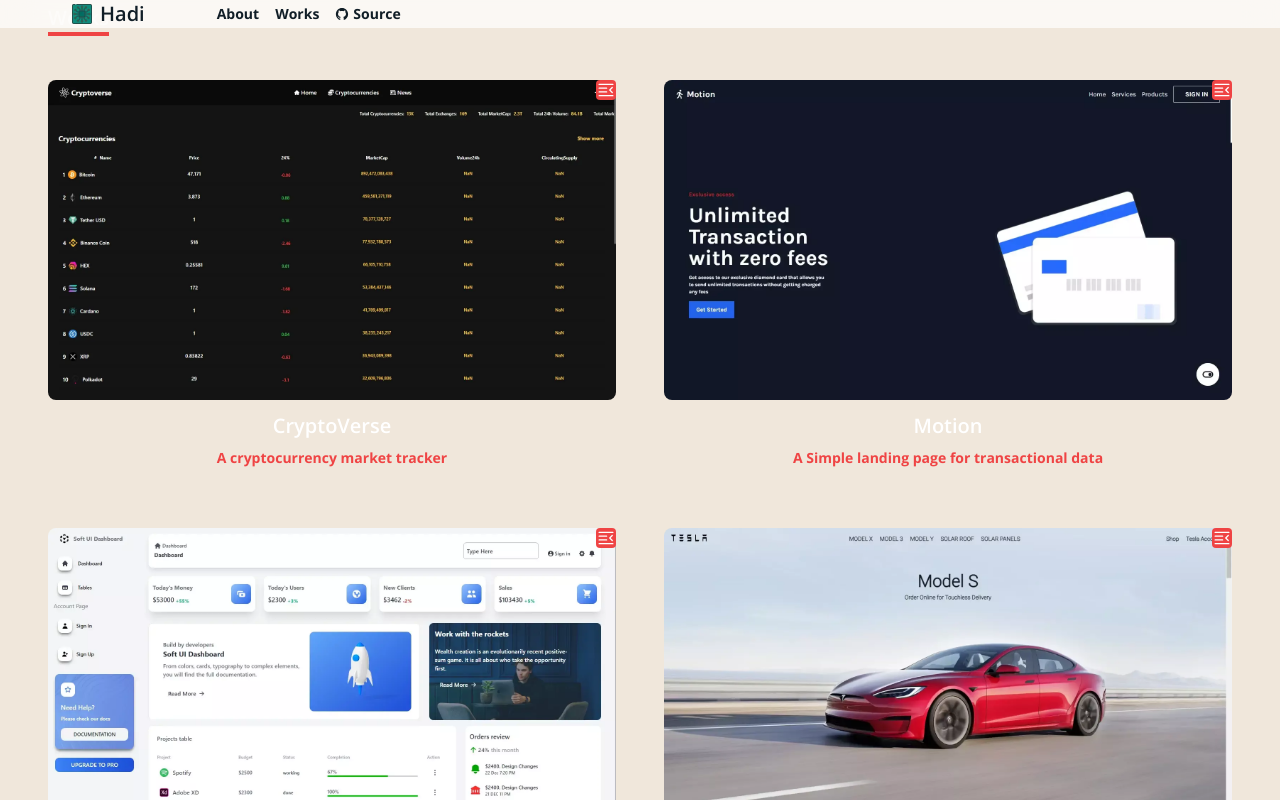
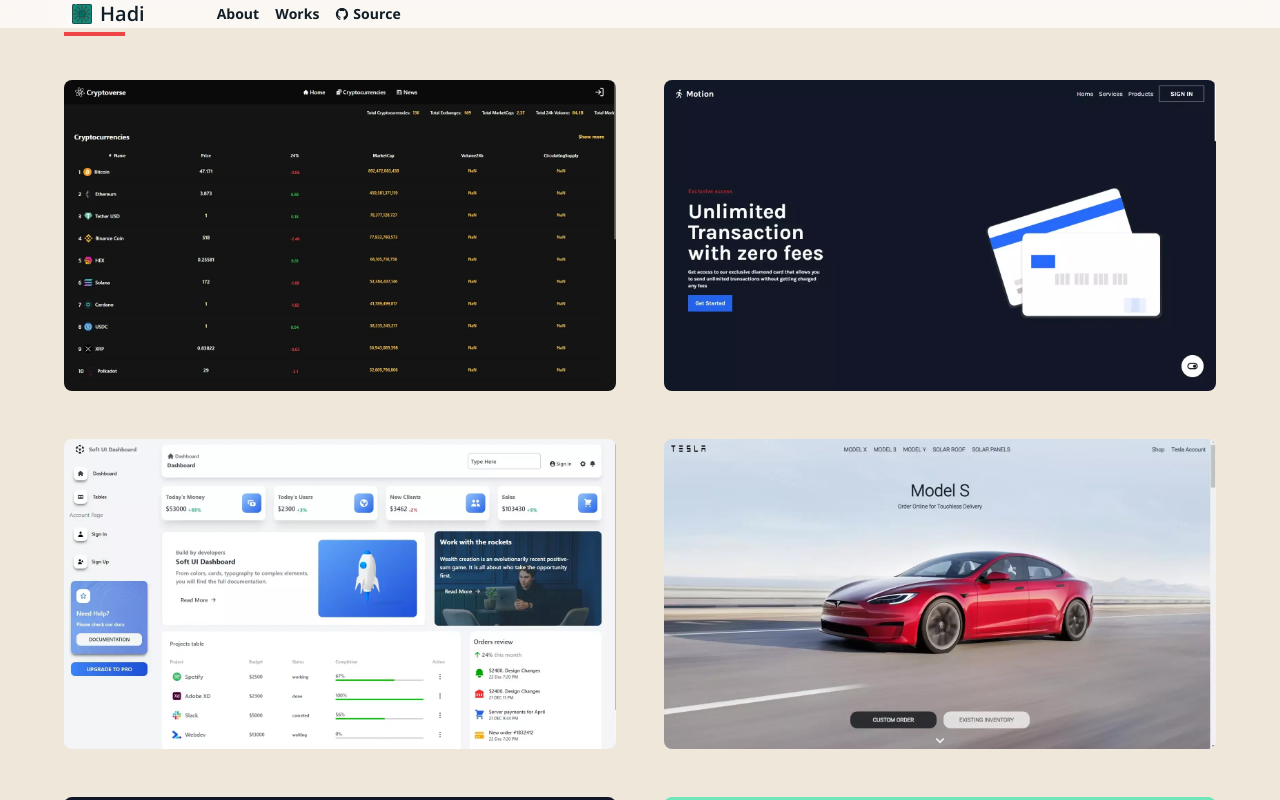
Before and after one commit to hadi21k/portfolio, a React (Vite) app: page /works in a window 1280 px wide. Shown: the top 800 px of the page. Built offline with nearby package versions, Linux system fonts and the light colour scheme.

Commit message:
Use map method to display the work components

```diff
--- a/src/App.jsx
+++ b/src/App.jsx
@@ -10,7 +10,11 @@
   const location = useLocation();
   const darkMode = useSelector((state) => state.data.darkMode);
   return (
-    <div className={`${darkMode ? "dark" : ""} openSans`}>
+    <div
+      className={`${
+        localStorage.getItem("darkMode") === "true" ? "dark" : ""
+      } openSans`}
+    >
       <NavBar />
       <AnimatePresence exitBeforeEnter>
         <Routes location={location} key={location.key}>
--- a/src/Components/NavBar.jsx
+++ b/src/Components/NavBar.jsx
@@ -9,7 +9,6 @@
 import { Link } from "react-router-dom";
 import { useLocation } from "react-router-dom";
 const NavBar = () => {
-  const location = useLocation();
   const [bg, setBg] = useState("dark:navbarBg bg-white");
   const divRef = useRef();
   const dispatch = useDispatch();
@@ -75,16 +74,22 @@
               transition={{ duration: 0.2, ease: "easeInOut" }}
               className="mode"
             >
-              {darkMode ? (
+              {localStorage.getItem("darkMode") === "true" ? (
                 <div
-                  onClick={() => dispatch(setDarkMode())}
+                  onClick={() => {
+                    dispatch(setDarkMode());
+                    localStorage.setItem("darkMode", "false");
+                  }}
                   className="w-[40px] h-[40px] grid cursor-pointer place-items-center rounded-lg btnBg"
                 >
                   <SunIcon className="w-[20px] h-[20px]" />
                 </div>
               ) : (
                 <div
-                  onClick={() => dispatch(setDarkMode())}
+                  onClick={() => {
+                    dispatch(setDarkMode());
+                    localStorage.setItem("darkMode", "true");
+                  }}
                   className="w-[40px] cursor-pointer h-[40px] grid place-items-center bg-purple-800 text-white transition-all duration-500 rounded-lg"
                 >
                   <MoonIcon className="w-[20px] h-[20px]" />
--- a/src/Components/Works/WorkPage.jsx
+++ b/src/Components/Works/WorkPage.jsx
@@ -1,15 +1,6 @@
 import { motion } from "framer-motion";
-import { useSelector } from "react-redux";
 import WorkSection from "./WorkSection";
-import motionImage from "../../Assets/motion.webp";
-import dashboardImage from "../../Assets/dashboard.webp";
-import teslaCloneImage from "../../Assets/teslaClone.webp";
-import cryptoImage from "../../Assets/cryptoMarket.webp";
-import pomodoroImage from "../../Assets/pomodoroTimer.webp";
-import cryptoVerse from "../../Assets/cryptoverse .webp";
-
 const WorkPage = () => {
-  const worksData = useSelector((state) => state.data.works);
   return (
     <div className="dark:bg-[#111e27] mainLightBg min-h-[calc(100vh-65px)] mt-[65px] text-white">
       <motion.div
@@ -17,27 +8,14 @@
         animate={{ y: 0, opacity: 1 }}
         transition={{ duration: 0.5, ease: "easeInOut", delay: 0.3 }}
         exit={{ y: 20, opacity: 0 }}
-        className="container md:px-12 px-3 mx-auto"
+        className="container md:px-16 px-3 mx-auto"
       >
         <div className="flex items-center justify-start py-1">
           <div className="dark:text-[#FFCE45] text-[#111e27] text-xl border-b-4 font-semibold border-red-500 dark:border-[#6C757D]">
             Works
           </div>
         </div>
-        <div className="grid grid-cols-1 gap-12 mt-10 sm:grid-cols-2 website-works-on">
-          <WorkSection workData={worksData.cryptoVerse} image={cryptoVerse} />
-          <WorkSection workData={worksData.motion} image={motionImage} />
-          <WorkSection workData={worksData.dashboard} image={dashboardImage} />
-          <WorkSection
-            workData={worksData.teslaClone}
-            image={teslaCloneImage}
-          />
-          <WorkSection workData={worksData.cryptoMarket} image={cryptoImage} />
-          <WorkSection
-            workData={worksData.pomodoroTimer}
-            image={pomodoroImage}
-          />
-        </div>
+        <WorkSection />
       </motion.div>
     </div>
   );
--- a/src/Components/Works/WorkSection.jsx
+++ b/src/Components/Works/WorkSection.jsx
@@ -1,59 +1,77 @@
-import { AnimatePresence, motion } from "framer-motion";
+import { AnimatePresence, motion, useViewportScroll } from "framer-motion";
 import { useState } from "react";
-import { AiFillGithub } from "react-icons/ai";
-import { BsTextIndentRight, BsTextIndentLeft } from "react-icons/bs";
+import { useSelector } from "react-redux";
 
 const WorkSection = ({ workData, image }) => {
-  const [sourceCode, setSourceCode] = useState(false);
+  const worksData = useSelector((state) => state.data.works);
+  const [isOpen, setIsOpen] = useState(false);
+  const closeDetails = (i) => {
+    worksData.map(({ id }) => {
+      id == i ? setIsOpen(false) : null;
+      console.log(id);
+      console.log(i);
+    });
+  };
+  const openDetails = (i) => {
+    worksData.map((data) => {
+      data.id == i ? setIsOpen(true) : null;
+    });
+  };
   return (
     <>
-      <div className="overflow-hidden">
-        <div className="relative  img">
-          <div
-            onClick={() => setSourceCode((prev) => !prev)}
-            className={`absolute z-10 rounded cursor-pointer h-[20px] w-[20px] grid top-0 place-items-center transition-all duration-500 dark:bg-[#ffce45] bg-red-500 text-white dark:text-[#111e27] ${
-              sourceCode ? "right-[calc(100%-20px)]" : "right-0"
-            }`}
-          >
-            {sourceCode ? (
-              <BsTextIndentLeft className="w-5 h-5" />
-            ) : (
-              <BsTextIndentRight className="w-5 h-5" />
-            )}
-          </div>
-          <img src={image} alt={workData.title} className="rounded-lg" />
-          <div
-            className={` space-x-2 pattern-red dark:pattern-yellow w-full top-0 h-full absolute transition-all duration-500 rounded-lg flex items-center notoSans justify-center ${
-              sourceCode ? "right-0" : "-right-full"
+      <div className="grid grid-cols-1 gap-12 mt-10 sm:grid-cols-2 overflow-hidden">
+        {worksData.map(
+          ({ title, description, sourceLink, liveDemo, image, id }) => (
+            <div key={id} className="relative">
+              <AnimatePresence exitBeforeEnter>
+                <motion.div
+                  onClick={() => closeDetails(id)}
+                  key={isOpen}
+                  initial={{ x: -100, opacity: 0 }}
+                  animate={{ x: 0, opacity: 1 }}
+                  transition={{ duration: 0.4 }}
+                  exit={{ x: 100, opacity: 0 }}
+                  className={`rounded dark:pattern-yellow cursor-pointer pattern-red place-items-center absolute inset-0 w-full h-full ${
+                    isOpen ? "grid" : "hidden"
                   } `}
                 >
+                  <div className="flex items-center space-x-4">
                     <a
-              href={workData.sourceLink}
-              className="flex items-center space-x-1 text-sm bg-[#f0e7db] transition-all duration-500 rounded-lg px-2 py-1 font-bold text-[#111e27]"
-              rel="noopener noreferrer"
+                      href={liveDemo}
                       target="_blank"
+                      className="dark:bg-[#ffce45] text-white dark:text-[#111e27] font-bold rounded py-1 px-2 sm:p-1 text-base sm:text-sm bg-red-500"
                     >
-              <AiFillGithub />
-              <h1>Source Code</h1>
+                      Live Demo
                     </a>
                     <a
-              href={workData.liveDemo}
-              className="flex items-center bg-[#f0e7db] text-sm px-2 py-1 rounded-lg space-x-1 font-bold text-[#111e27]"
-              rel="noopener noreferrer"
+                      href={sourceLink}
                       target="_blank"
+                      className="dark:bg-[#ffce45] text-white dark:text-[#111e27] font-bold rounded sm:p-1 text-base sm:text-sm py-1 px-2 bg-red-500"
                     >
-              <h1>Live Demo</h1>
+                      Source Code
                     </a>
                   </div>
+                </motion.div>
+              </AnimatePresence>
+              <div className="img cursor-pointer">
+                <img
+                  onClick={() => openDetails(id)}
+                  src={image}
+                  alt={title}
+                  className="rounded-lg"
+                />
               </div>
-        <div className="py-1 text-center notoSans">
+              <div className="py-1 text-center hidden">
                 <div className="text-xl text-[#111e27] dark:text-[#ffce45] font-semibold mt-2">
-            <h1>{workData.title}</h1>
+                  <h1>{title}</h1>
                 </div>
                 <div className="py-2 text-red-500 dark:text-white description">
-            <p className="text-sm font-bold">{workData.description}</p>
+                  <p className="text-sm font-bold">{description}</p>
                 </div>
               </div>
+            </div>
+          )
+        )}
       </div>
     </>
   );
--- a/src/features/reducer.js
+++ b/src/features/reducer.js
@@ -1,4 +1,10 @@
 import { createSlice } from "@reduxjs/toolkit";
+import motionImage from "../Assets/motion.webp";
+import dashboardImage from "../Assets/dashboard.webp";
+import teslaCloneImage from "../Assets/teslaClone.webp";
+import cryptoImage from "../Assets/cryptoMarket.webp";
+import pomodoroImage from "../Assets/pomodoroTimer.webp";
+import cryptoVerse from "../Assets/cryptoverse .webp";
 
 const initialState = {
   darkMode: true,
@@ -9,44 +15,56 @@
     { year: "2023", description: "Part Time Full Stack Development" },
     { year: "2024", description: "Finish Computer sceince degree" },
   ],
-  works: {
-    cryptoVerse: {
+  works: [
+    {
       title: "CryptoVerse",
       description: "A cryptocurrency market tracker",
       sourceLink: "https://github.com/hadi21k/cryptomarket-app",
       liveDemo: "https://coinmarket.vercel.app",
+      image: cryptoVerse,
+      id: 1,
     },
-    motion: {
+    {
       title: "Motion",
       description: "A Simple landing page for transactional data",
       sourceLink: "https://github.com/hadi21k/Motion-website-Reactjs",
       liveDemo: "https://motionn.netlify.app/",
+      image: motionImage,
+      id: 2,
     },
-    dashboard: {
+    {
       title: "Dashboard App",
       description: "Clone Dashbaord ",
       sourceLink: "https://github.com/hadi21k/Dashboard-app-react-tailwindcss",
       liveDemo: "https://dashboard-appp.netlify.app/dashboard",
+      image: dashboardImage,
+      id: 3,
     },
-    teslaClone: {
+    {
       title: "Tesla Clone",
       description: "Tesla Website clone",
       sourceLink: "https://github.com/hadi21k/Tesla-Website-Clone",
       liveDemo: "https://teslawebsitee-clone.netlify.app/",
+      image: teslaCloneImage,
+      id: 4,
     },
-    cryptoMarket: {
+    {
       title: "Crypto Market",
       description: "Crypto Website for lively prices of coins",
       sourceLink: "https://github.com/hadi21k/crypto-market-app-reactjs",
       liveDemo: "https://cryptomarketappp.netlify.app/",
+      image: cryptoImage,
+      id: 5,
     },
-    pomodoroTimer: {
+    {
       title: "Pomodoro Timer",
       description: "Pomodoro App Timer for studying using pomodoro method",
       sourceLink: "https://github.com/hadi21k/pomodoro-timer-app-react",
       liveDemo: "https://pomodoro-timer-appp.netlify.app/",
+      image: pomodoroImage,
+      id: 6,
     },
-  },
+  ],
 };
 
 const dataSlice = createSlice({
```
Lines whose indentation alone changed are shown as unchanged.
